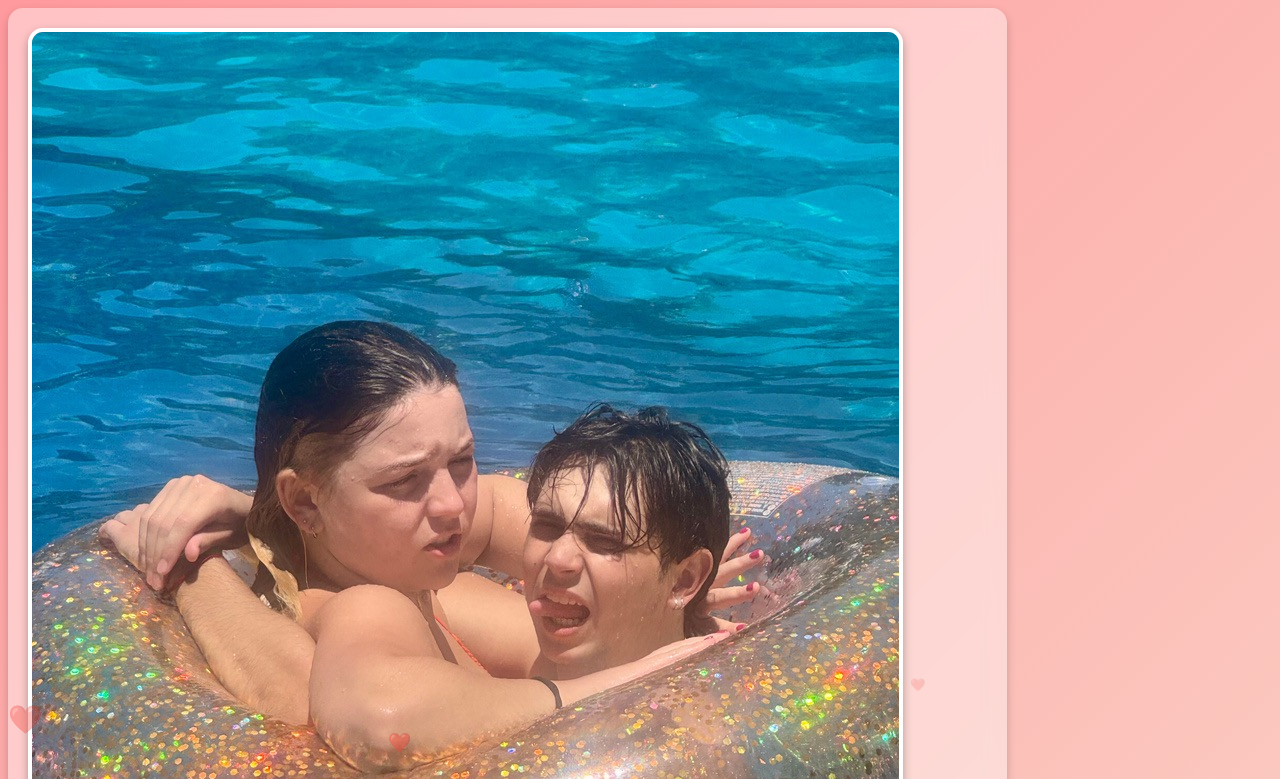
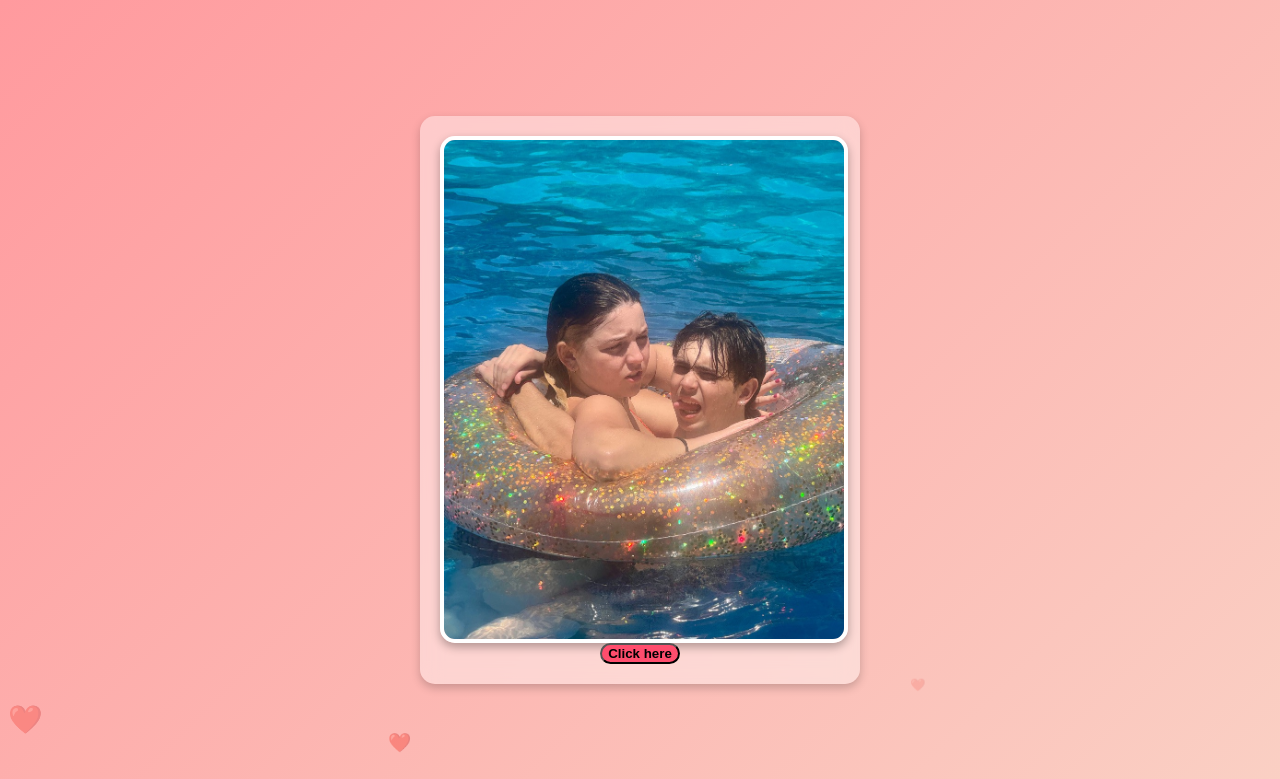
Before and after one commit to alsiavtines/alessiavalentines, a plain HTML site: page index.html in a window 1280 px wide. Shown: the top 779 px of the page. Drawn offline with Linux system fonts and the light colour scheme.

Commit message:
updating link

```diff
--- a/styles.css
+++ b/styles.css
@@ -4,6 +4,14 @@
 body {
     background: linear-gradient(135deg, #ff9a9e, #fad0c4);
     color: #6b002a;
+    margin: 0;
+    padding: 0;
+    width: 100%;
+    height: 100vh;
+    display: flex;
+    justify-content: center;
+    align-items: center;
+    text-align: center;
 }
 
 .container {
@@ -13,12 +21,17 @@ body {
     box-shadow: 0 4px 10px rgba(0, 0, 0, 0.2);
     display: inline-block;
     backdrop-filter: blur(10px);
+    max-width: 90%;
+    width: 400px; /* Adjust for mobile-friendly size */
 }
 
 .main-image {
     border-radius: 15px;
     border: 4px solid white;
     box-shadow: 0 4px 10px rgba(0, 0, 0, 0.3);
+    max-width: 100%;
+    height: auto;
+    display: block;
 }
 
 .btn {
```
Also changed, not shown: 2 other files.
